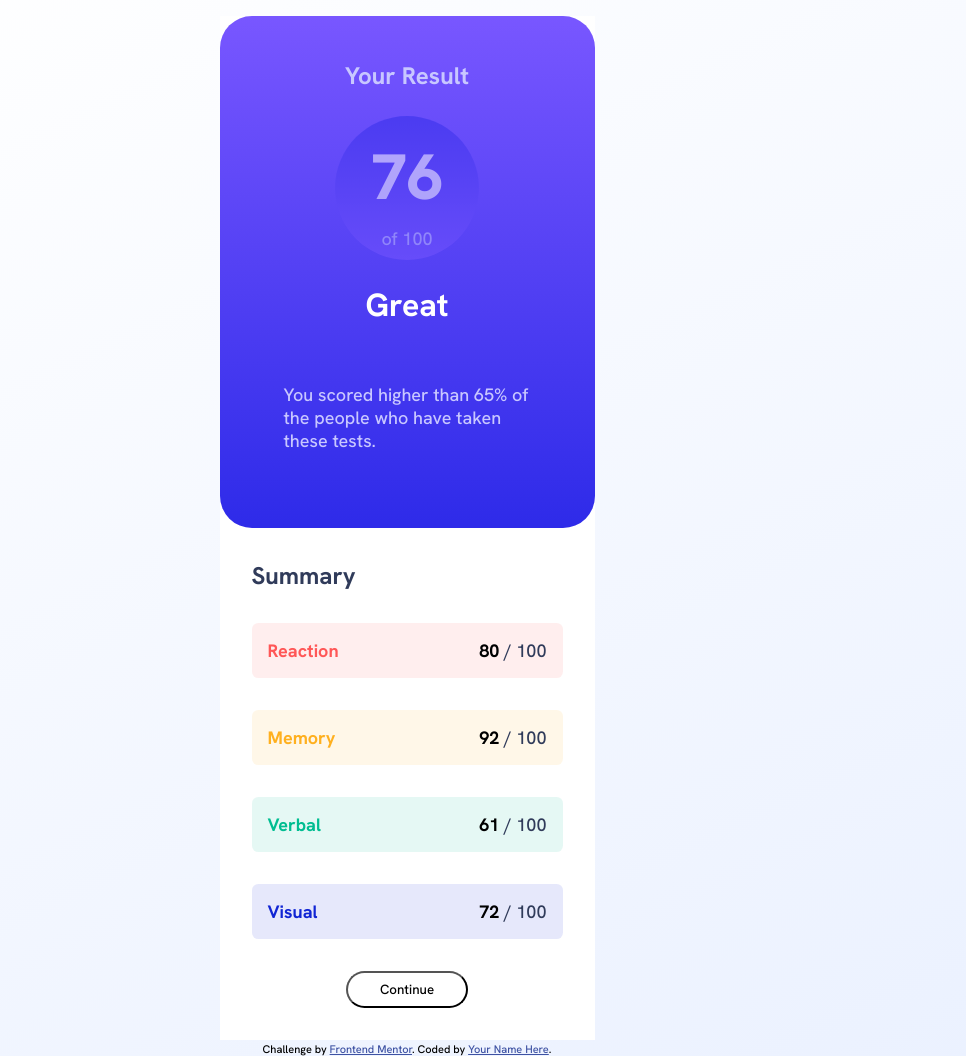
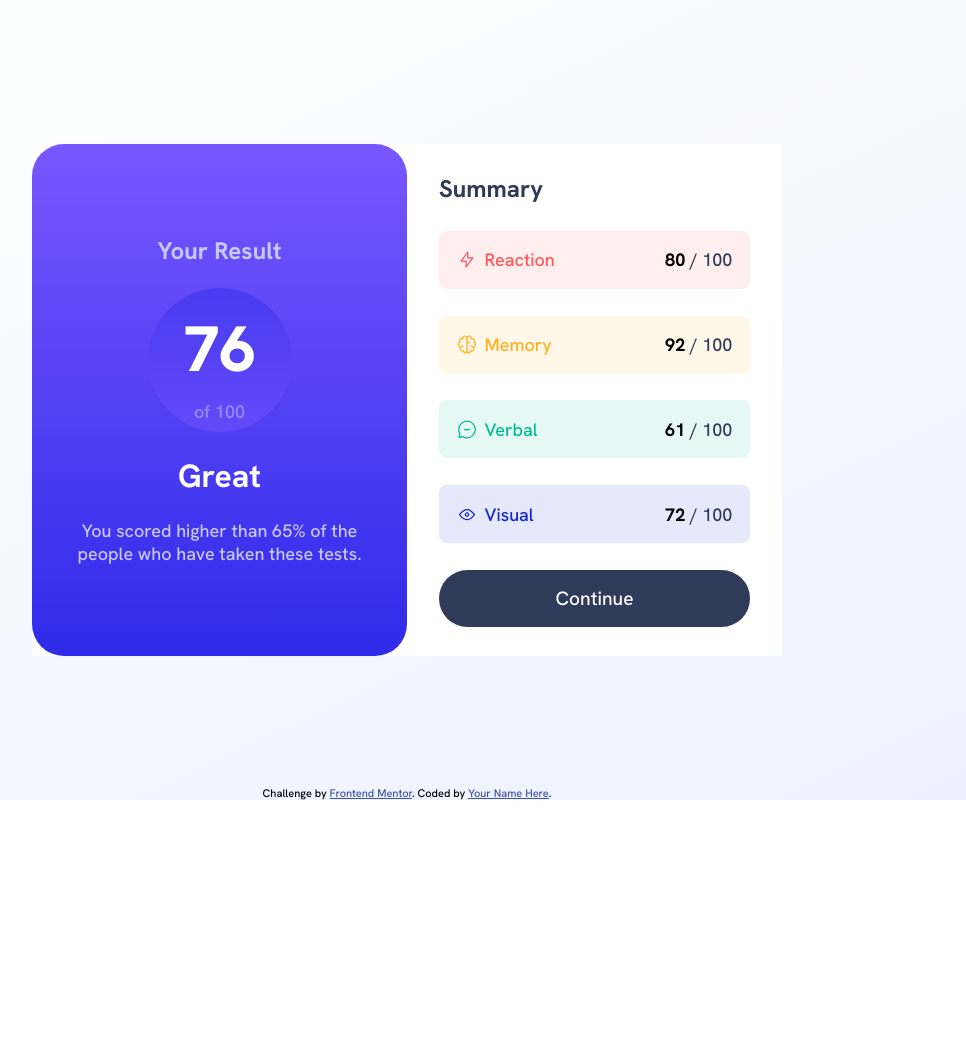
Before and after one commit to style-x/results-summary-component, a plain HTML site: page index.html in a window 1280 px wide. Shown: the whole page, without its empty margins (233-1199 px from the left). After the commit the page ends 800 px from the top, so only its background shows below. Drawn offline with Linux system fonts and the light colour scheme.

Commit message:
Stil okay
Fast fertig, Button:hover fehlt noch.

```diff
--- /dev/null
+++ b/app.js
@@ -0,0 +1,34 @@
+
+const reaction = document.getElementsByClassName("reaction");
+const memory = document.getElementsByClassName("memory");
+const verbal = document.getElementsByClassName("verbal");
+const visual = document.getElementsByClassName("visual");
+const points = document.getElementsByClassName("points");
+let icon = document.getElementsByClassName("icon");
+let category = document.getElementsByClassName("category");
+let score = document.getElementsByClassName("score");
+let db;
+
+//console.log(reaction[0]);
+
+// Fetch db.json via URL
+let requestURL = 'https://style-x.github.io/results-summary-component/data.json';
+let request = new XMLHttpRequest();
+request.open('GET', requestURL);
+request.responseType = 'json';
+request.send();
+request.onload = function() {
+  let result = request.response;
+  db = result;
+    build(db);
+}
+
+function build(db) {
+  var p;
+  for (i = 0; i < 4; i++) {
+    icon[i].src = db[i].icon;
+    category[i].innerText = db[i].category;
+    score[i].innerText = db[i].score;
+  }
+  points[0].innerText = Math.floor((db[0].score + db[1].score + db[2].score + db[3].score) / 4);
+}
--- a/index.html
+++ b/index.html
@@ -20,30 +20,43 @@
     <div class="result">
       <h2>Your Result</h2>
       <div class="circle">
-        <div class="points">76</div>
+        <div class="bg"></div>
+        <div class="points"></div>
         <p class="of100">of 100</p>
       </div>
-      <h1>Great</h1>
+      <h1 id="congrats">Great</h1>
       <p class="text">You scored higher than 65% of the people who have taken these tests.</p>
     </div>
     <div class="summary">
       <h2>Summary</h2>
 
       <div class="cell reaction">
-        <p class="category">Reaction</p>
-        <p><span class="score">80</span> / 100</p>
+        <div class="title">
+          <img class="icon" src="" alt="">
+          <p class="category"></p>
+        </div>
+        <p><span class="score"></span> / 100</p>
       </div>
       <div class="cell memory">
-        <p class="category">Memory</p>
-        <p><span class="score">92</span> / 100</p>
+        <div class="title">
+          <img class="icon" src="" alt="">
+          <p class="category"></p>
+        </div>
+        <p><span class="score"></span> / 100</p>
       </div>
       <div class="cell verbal">
-        <p class="category">Verbal</p>
-        <p><span class="score">61</span> / 100</p>
+        <div class="title">
+          <img class="icon" src="" alt="">
+          <p class="category"></p>
+        </div>
+        <p><span class="score"></span> / 100</p>
       </div>
       <div class="cell visual">
-        <p class="category">Visual</p>
-        <p><span class="score">72</span> / 100</p>
+        <div class="title">
+          <img class="icon" src="" alt="">
+          <p class="category"></p>
+        </div>
+        <p><span class="score"></span> / 100</p>
       </div>
 
       <button>Continue</button>
@@ -56,5 +69,7 @@
     Challenge by <a href="https://www.frontendmentor.io?ref=challenge" target="_blank">Frontend Mentor</a>.
     Coded by <a href="#">Your Name Here</a>.
   </div>
+
+  <script src="app.js" defer></script>
 </body>
 </html>
--- a/style.css
+++ b/style.css
@@ -46,19 +46,19 @@ body {
   min-height: 100vh;
   width: 100vw;
   display: flex;
-  align-items: center;
+  align-items: top;
   justify-content: center;
-  padding: 1rem;
 }
 
 main {
   background-color: var(--clr-white);
-  display: grid;
+  display: flex;
+  flex-direction: column;
 }
 
 .result, .summary {
-  width: 375px;
-  height: 512px;
+  max-width: 375px;
+  height: 400px;
   display: flex;
   flex-direction: column;
   align-items: center;
@@ -68,23 +68,32 @@ main {
 .result {
   background-color: var(--clr-light-slate-blue);
   background: linear-gradient(0deg, var(--clr-light-royal-blue) 0%, var(--clr-light-slate-blue) 100%);
-  border-radius: 2rem;
-  padding: 2rem;
+  border-radius: 0rem 0rem 2rem 2rem;
+  padding: 3rem 2rem;
 }
 
 .result h2 {
 color: var(--clr-light-lavender);
 }
 
+.result .circle .bg {
+  position: absolute;
+  top: 0;
+  bottom: 0;
+  left: 0;
+  right: 0;
+  background: linear-gradient(0deg, var(--clr-light-slate-blue) 0%, var(--clr-light-royal-blue) 100%);
+  opacity: 0.5;
+  border-radius: 50%;
+}
+
 .result .circle {
-  background: linear-gradient(0deg, var(--clr-light-slate-blue) 0%, var(--clr-light-royal-blue) 100%);
+  position: relative;
   width: 9rem;
   height: 9rem;
   display: grid;
   justify-content: center;
   align-items: center;
-  border-radius: 50%;
-  opacity: 0.5;
 }
 
 .result .points {
@@ -92,6 +101,7 @@ color: var(--clr-light-lavender);
   font-size: 4rem;
   font-weight: 800;
   margin-top: auto;
+  z-index: 10;
 }
 
 .result .of100 {
@@ -105,7 +115,7 @@ color: var(--clr-light-lavender);
 
 .result .text {
   color: var(--clr-light-lavender);
-  padding: 2rem;
+  text-align: center;
 }
 
 .summary {
@@ -120,11 +130,16 @@ color: var(--clr-light-lavender);
 
 .summary .cell {
   width: 100%;
-  padding: 1rem;
-  border-radius: 0.4rem;
+  padding: 1.1rem;
+  border-radius: 0.5rem;
   display: flex;
   flex-direction: row;
   justify-content: space-between;
+}
+
+.summary .title {
+  display: flex;
+  gap: 0.5rem;
 }
 
 .cell span {
@@ -144,7 +159,7 @@ color: var(--clr-light-lavender);
   background-color: var(--clr-light-red-bg);
 }
 
-.reaction > p:first-child {
+.reaction .title .category {
   color: var(--clr-light-red);
 }
 
@@ -152,7 +167,7 @@ color: var(--clr-light-lavender);
   background-color: var(--clr-orangey-yellow-bg);
 }
 
-.memory > p:first-child {
+.memory .title .category {
   color: var(--clr-orangey-yellow);
 }
 
@@ -160,7 +175,7 @@ color: var(--clr-light-lavender);
   background-color: var(--clr-green-teal-bg);
 }
 
-.verbal > p:first-child {
+.verbal .title .category {
   color: var(--clr-green-teal);
 }
 
@@ -168,14 +183,18 @@ color: var(--clr-light-lavender);
   background-color: var(--clr-cobalt-blue-bg);
 }
 
-.visual > p:first-child {
+.visual .title .category {
   color: var(--clr-cobalt-blue);
 }
 
 button {
-  padding: 0.5rem 2rem;
-  background-color: var(--clr-persian-blue);
-  border-radius: 1.2rem;
+  width: 100%;
+  padding: 1rem 2rem;
+  border-radius: 1.8rem;
+  background-color: var(--clr-dark-gray-blue);
+  border: 0;
+  color: var(--clr-white);
+  font-size: 1.2rem;
 }
 
 .attribution {
@@ -187,3 +206,20 @@ button {
 .attribution a {
   color: hsl(228, 45%, 44%);
 }
+
+@media screen and (min-width: 760px) {
+  body {
+    align-items: center;
+  }
+  main {
+    flex-direction: row;
+  }
+  .result, .summary {
+    width: 375px;
+    height: 512px;
+  }
+  .result {
+    border-radius: 2rem 2rem 2rem 2rem;
+    padding: 5rem 2rem;
+  }
+}
```
